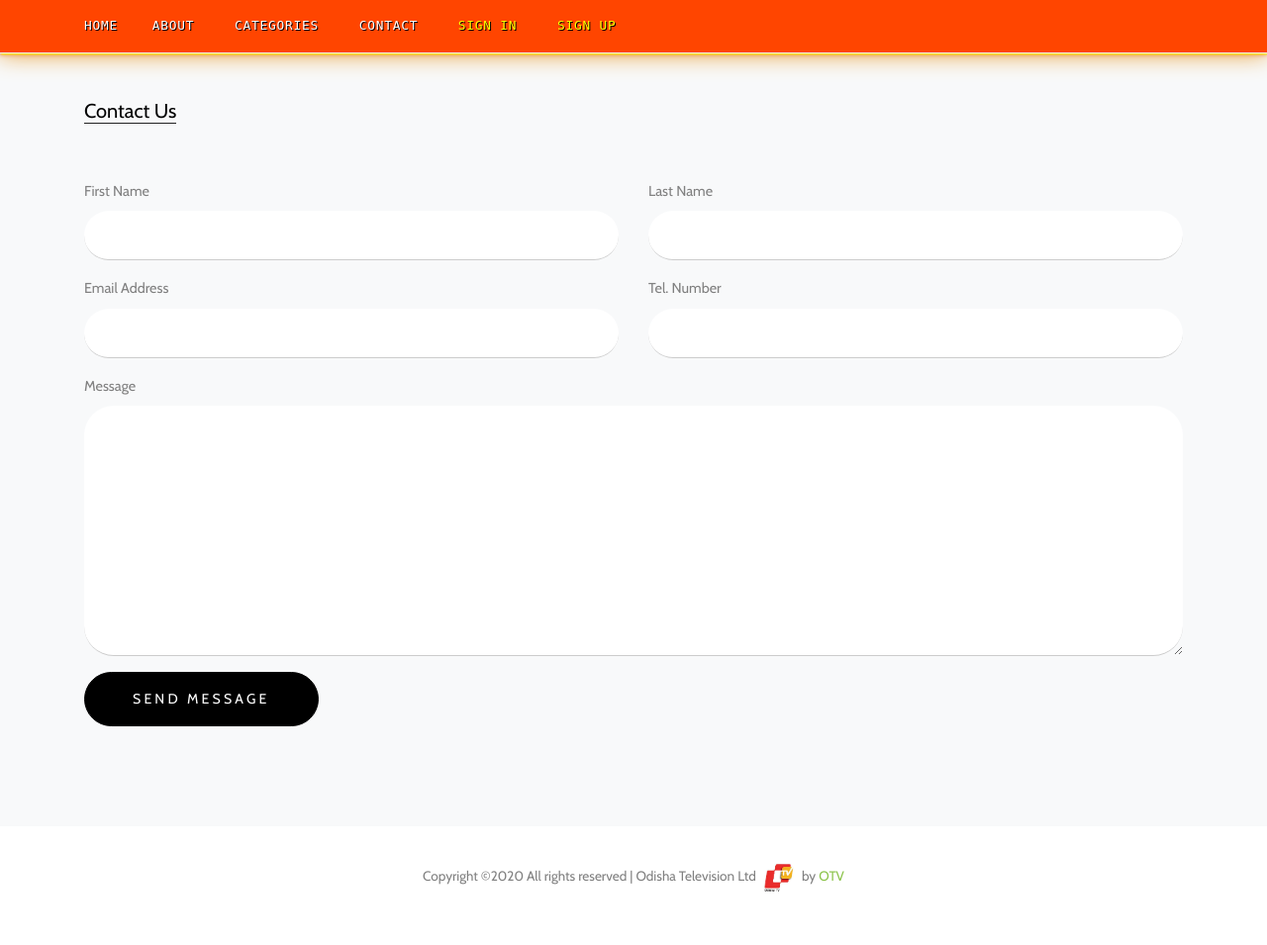
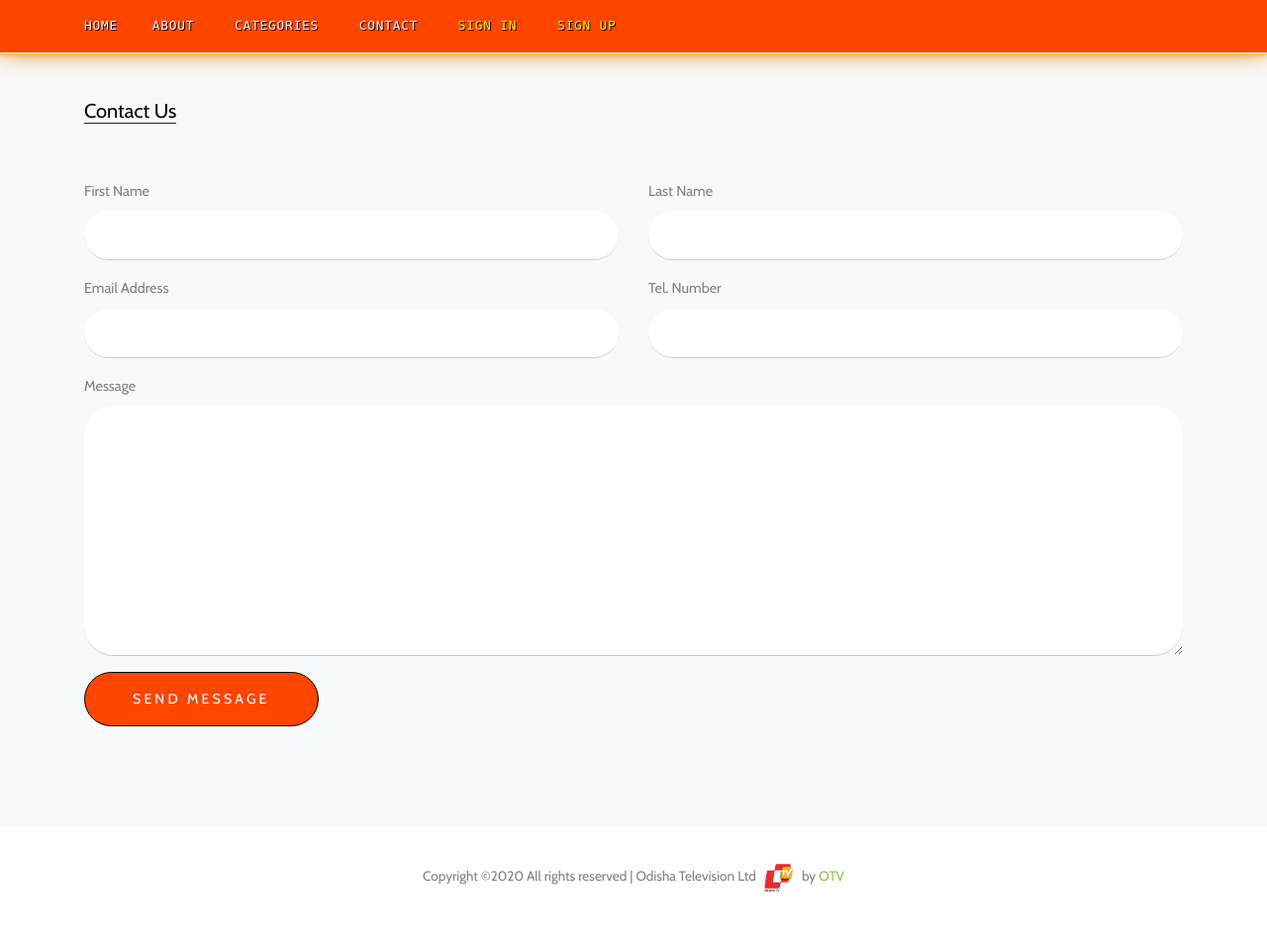
Before and after one commit to Tathagat12/odishatv, a Django app: page /contact/ in a window 1280 px wide. Shown: the part 167-1122 px from the top of the page at 99% size. Run offline with Django 3.2, Linux system fonts and the light colour scheme; some libraries are stand-ins or nearby versions; some web fonts are replaced.

Commit message:
intial 4 commit

```diff
--- a/templates/contact.html
+++ b/templates/contact.html
@@ -41,7 +41,7 @@
 
                   <div class="row">
                       <div class="col-12">
-                          <input type="submit" value="Send Message" class="btn btn-primary py-3 px-5">
+                          <input type="submit" value="Send Message" class="primaryAction btn btn-primary py-3 px-5" style="background-color: #ff4500;" >
                       </div>
                   </div>
 
```
